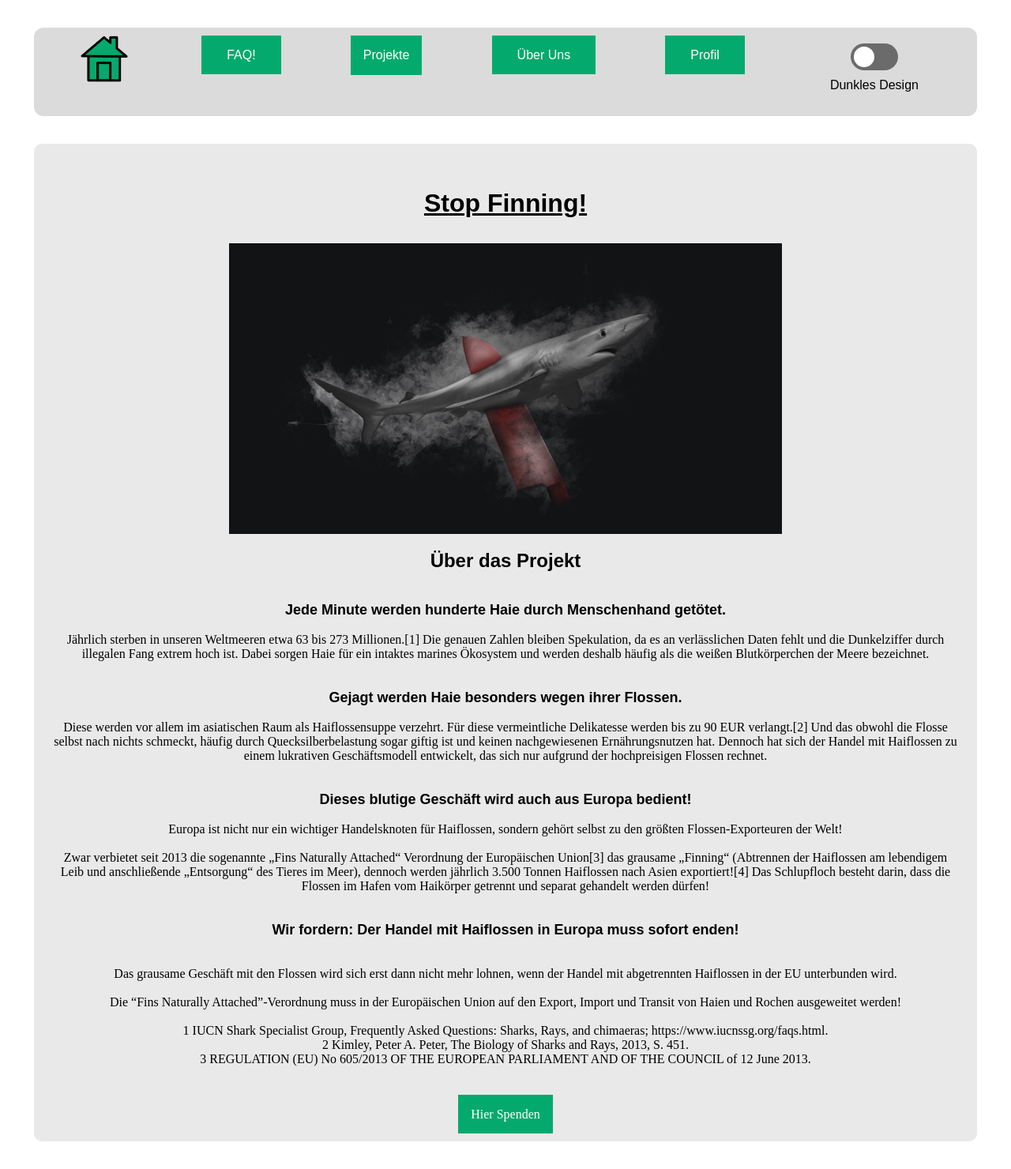
After one commit to Krypt0o/SAEL_Projekt, a PHP site: the page made by Spenden Projekt 1.php in a window 1280 px wide. The commit adds this page. Shown: the whole page at 79% size. Run offline with PHP 8.4, Linux system fonts and the light colour scheme.

Commit message:
Add files via upload

```diff
--- /dev/null
+++ b/Profil.php
@@ -0,0 +1,6 @@
+<?php
+include_once 'header.php';
+?>
+    <body>
+    </body>
+</html>
--- /dev/null
+++ b/Spenden Projekt 1.php
@@ -0,0 +1,46 @@
+<?php
+include_once 'header.php';
+?>
+<body>
+        <article class="Abouttext">
+            <section>
+                <h1>
+                    Stop Finning!
+                </h1>
+            </section>
+            <img class="Projekt_Bild_2" src="Bilder/StopFinning.jpg" >
+            <section>
+                <h2>
+                    Über das Projekt
+                </h2>
+            </section>
+            <section>
+                <p>
+                    <h3>Jede Minute werden hunderte Haie durch Menschenhand getötet.</h3>Jährlich sterben in unseren Weltmeeren etwa 63 bis 273 Millionen.[1] Die genauen Zahlen bleiben Spekulation, da es an verlässlichen Daten fehlt und die Dunkelziffer durch illegalen Fang extrem hoch ist. Dabei sorgen Haie für ein intaktes marines Ökosystem und werden deshalb häufig als die weißen Blutkörperchen der Meere bezeichnet.<br><br>
+
+                    <h3>Gejagt werden Haie besonders wegen ihrer Flossen.</h3>Diese werden vor allem im asiatischen Raum als Haiflossensuppe verzehrt. Für diese vermeintliche Delikatesse werden bis zu 90 EUR verlangt.[2] Und das obwohl die Flosse selbst nach nichts schmeckt, häufig durch Quecksilberbelastung sogar giftig ist und keinen nachgewiesenen Ernährungsnutzen hat. Dennoch hat sich der Handel mit Haiflossen zu einem lukrativen Geschäftsmodell entwickelt, das sich nur aufgrund der hochpreisigen Flossen rechnet.<br><br>
+
+                    <h3>Dieses blutige Geschäft wird auch aus Europa bedient!</h3>Europa ist nicht nur ein wichtiger Handelsknoten für Haiflossen, sondern gehört selbst zu den größten Flossen-Exporteuren der Welt!<br><br>
+
+                    Zwar verbietet seit 2013 die sogenannte „Fins Naturally Attached“ Verordnung der Europäischen Union[3] das grausame „Finning“ (Abtrennen der Haiflossen am lebendigem Leib und anschließende „Entsorgung“ des Tieres im Meer), dennoch werden jährlich 3.500 Tonnen Haiflossen nach Asien exportiert![4] Das Schlupfloch besteht darin, dass die Flossen im Hafen vom Haikörper getrennt und separat gehandelt werden dürfen!<br><br>
+
+                    <h3>Wir fordern: Der Handel mit Haiflossen in Europa muss sofort enden!</h3><br>
+
+                    Das grausame Geschäft mit den Flossen wird sich erst dann nicht mehr lohnen, wenn der Handel mit abgetrennten Haiflossen in der EU unterbunden wird.<br><br>
+
+                    Die “Fins Naturally Attached”-Verordnung muss in der Europäischen Union auf den
+
+                    Export, Import und Transit von Haien und Rochen ausgeweitet werden!<br><br>
+
+                    1 IUCN Shark Specialist Group, Frequently Asked Questions: Sharks, Rays, and chimaeras; https://www.iucnssg.org/faqs.html.<br>
+                    2 Kimley, Peter A. Peter, The Biology of Sharks and Rays, 2013, S. 451.<br>
+                    3 REGULATION (EU) No 605/2013 OF THE EUROPEAN PARLIAMENT AND OF THE COUNCIL of 12 June 2013.<br>
+                </p>
+            </section>
+            <br><br>
+            <section>
+                <a href="https://www.betterplace.org/de/projects/89012-stop-finning-stop-the-trade" class="FAQ">Hier Spenden</a>
+            </section>
+        </article>
+    </body>
+</html>
--- /dev/null
+++ b/header.php
@@ -0,0 +1,48 @@
+<!DOCTYPE html>
+<html lang="de">
+    <head>
+        <meta charset="UTF-8">
+        <meta http-equiv="X-UA-Compatible" content="IE=edge">
+        <meta name="viewport" content="width=device-width, initial-scale=1.0">
+        <script>
+            function myFunction() {
+            var element = document.body;
+            element.classList.toggle("dark-mode");
+            }
+        </script>
+
+        <link rel="stylesheet" href="stylesheet.css">
+        <title>About | Spendenportal</title>
+        <article class="nav-container">
+            <section class="homeicon">
+                <a href="Homepage.php"><img src="Bilder/hausicon.png" class="homeicon"></a>
+            </section>
+            <section class="FAQ">
+                    <a href="FAQ.php" class="FAQ">FAQ!</a>
+            </section>
+            <section class="Projekte">
+                <div class="dropdown">
+                    <button class="dropbtn">Projekte</button>
+                    <div class="dropdown-content">
+                    <a href="Spenden Projekt 1.php">Stop Finning</a>
+                    <a href="Spenden Projekt 2.php">Der Amazonas Brennt</a>
+                    </div>
+                </div>
+            </section>
+            <section class="About">
+                    <a href="About.php" class="About">Über Uns</a>
+            </section>
+            <section class="Login">
+                    <a href="Profil.php" class="Login">Profil</a>
+            </section>
+            <section class="Darkmode">
+                <div>
+                <label class="switch">
+                    <input type="checkbox" onclick="myFunction()">
+                    <span class="slider round"></span>
+                </label>
+                <label class="Darkmode">Dunkles Design</label>
+                </div>
+            </section>
+        </article>
+    </head>
```
Also changed, not shown: About.php (added, +19 -0 lines), FAQ.php (added, +67 -0 lines), Homepage.php (added, +35 -0 lines), Login.php (added, +16 -0 lines), Spenden Projekt 2.php (added, +31 -0 lines), register.php (added, +19 -0 lines), Bilder/Amazonas.jpg (added), Bilder/StopFinning.jpg (added), Bilder/hausicon.png (added), Projekte.html (line endings or trailing spaces), Stylesheet.css (line endings or trailing spaces).
